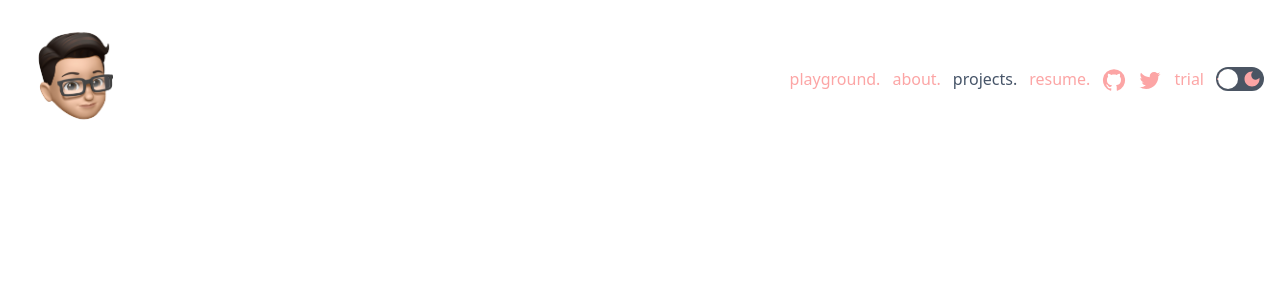
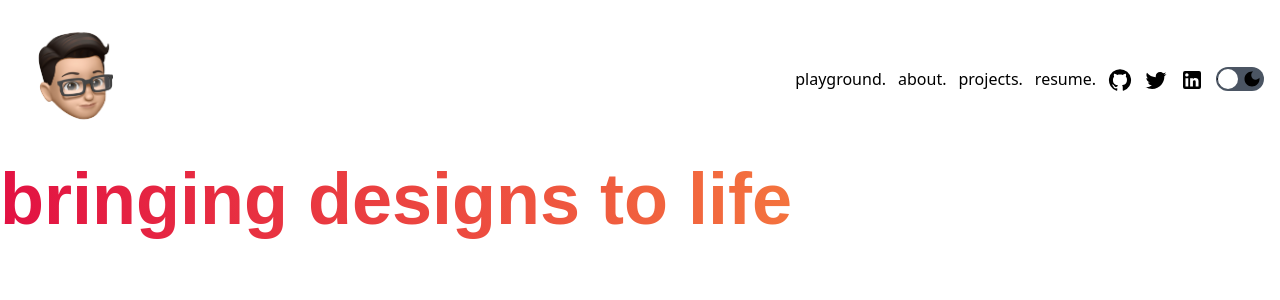
Before and after one commit to 19abhishek/Portfolio, a Next.js app: page / in a window 1280 px wide. Shown: the top 300 px of the page. Built offline with nearby package versions, Linux system fonts and the light colour scheme.

Commit message:
Body added

```diff
--- /dev/null
+++ b/components/Body.js
@@ -0,0 +1,12 @@
+import React from "react";
+import styles from "./Body.module.css";
+
+function Body() {
+  return (
+    <div className="">
+      <div className={styles.gradientText}>bringing designs to life</div>
+    </div>
+  );
+}
+
+export default Body;
--- /dev/null
+++ b/components/Body.module.css
@@ -0,0 +1,14 @@
+.gradientText {
+  font: bold 72px Poppins, sans-serif;
+  background-image: linear-gradient(80deg, #e21143, #ffb03a);
+  background-clip: text;
+  color: transparent;
+}
+
+/* @supports (background-clip: text) {
+  .gradient-text {
+    background-image: linear-gradient(60deg, #e21143, #ffb03a);
+    background-clip: text;
+    color: transparent;
+  }
+} */
--- a/components/Header.js
+++ b/components/Header.js
@@ -3,6 +3,7 @@ import Image from "next/image";
 import abhishekLogo from "../images/abhishek-logo2.png";
 import GitHubIcon from "@mui/icons-material/GitHub";
 import TwitterIcon from "@mui/icons-material/Twitter";
+import LinkedInIcon from "@mui/icons-material/LinkedIn";
 import { useTheme } from "next-themes";
 import { motion } from "framer-motion";
 import DarkModeIcon from "@mui/icons-material/DarkMode";
@@ -29,14 +30,14 @@ function Header() {
       <div className="">
         <Image src={abhishekLogo} height={120} width={120} />
       </div>
-      <div className="text-red-300 dark:text-white flex items-center space-x-3">
+      <div className="dark:text-white flex items-center space-x-3">
         <div>playground.</div>
         <div>
           <a href="https://github.com/19abhishek" target="_blank">
             about.
           </a>
         </div>
-        <div className="dark:text-white text-slate-600">projects.</div>
+        <div className="!dark:text-white ">projects.</div>
         <div>
           <a
             href="https://drive.google.com/file/d/1WfNwUXv9G5clRh91lslOaO0dTDK6PStw/view"
@@ -55,7 +56,14 @@ function Header() {
             <TwitterIcon />
           </a>
         </div>
-        <div className="text-red-300">trial</div>
+        <div>
+          <a
+            href="https://www.linkedin.com/in/abhishek-kumar-3b7376187/"
+            target="_blank"
+          >
+            <LinkedInIcon />
+          </a>
+        </div>
         {mounted && (
           <div
             className={`bg-gray-600 flex items-center px-0.5 rounded-full h-6 w-12 cursor-pointer flex-shrink-0 relative ${
--- a/pages/index.js
+++ b/pages/index.js
@@ -1,5 +1,6 @@
 import Head from "next/head";
 import Header from "../components/Header";
+import Body from "../components/Body";
 
 export default function Home() {
   return (
@@ -10,6 +11,7 @@ export default function Home() {
         <link rel="icon" href="/favicon.ico" />
       </Head>
       <Header />
+      <Body />
     </div>
   );
 }
--- a/tailwind.config.js
+++ b/tailwind.config.js
@@ -1,4 +1,5 @@
 module.exports = {
+  darkMode: "class",
   content: [
     "./pages/**/*.{js,ts,jsx,tsx}",
     "./components/**/*.{js,ts,jsx,tsx}",
```
Also changed, not shown: components/Footer.js (added).
